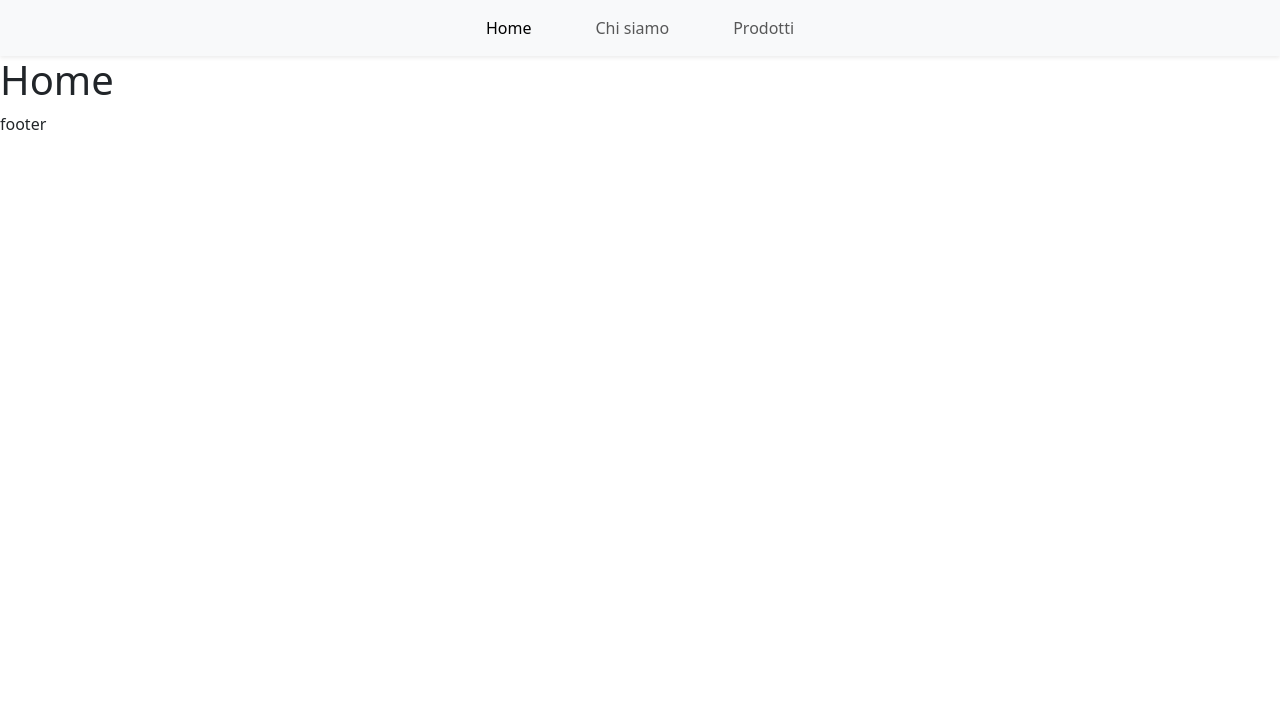
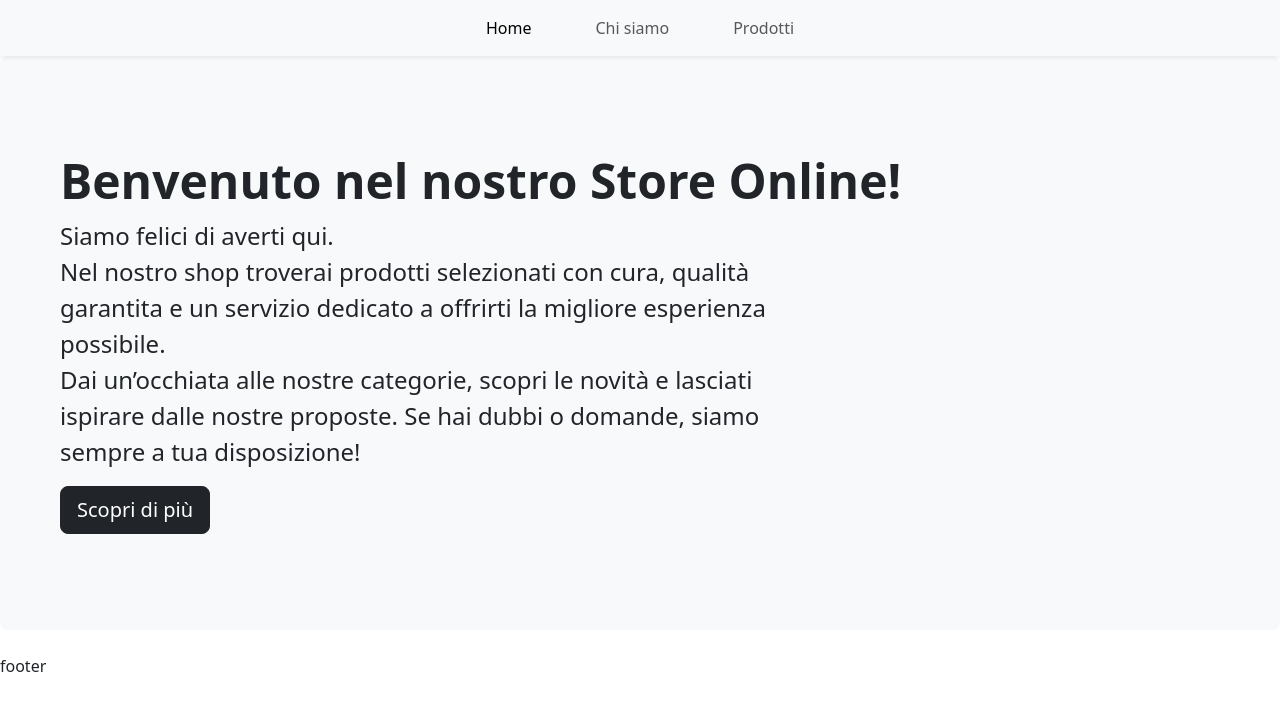
Before and after one commit to giuseppepetrazzuolo6/react-router, a React (Vite) app: page / in a window 1280 px wide. Shown: the top 710 px of the page. Built offline with nearby package versions, Linux system fonts and the light colour scheme; the HTML template or start-up script is replaced by a standard one.

Commit message:
Create HomePage content and add button to navigate to About page

```diff
--- a/src/pages/HomePage.jsx
+++ b/src/pages/HomePage.jsx
@@ -1,6 +1,31 @@
+import { useNavigate } from "react-router-dom";
+
 export default function HomePage() {
+    const navigate = useNavigate();
+
+    const handleClick = () => {
+        navigate("/about");
+    };
 
     return (
-        <h1>Home</h1>
+        <div className="p-5 mb-4 bg-light rounded-3">
+            <div className="container-fluid py-5">
+                <h1 className="display-5 fw-bold">Benvenuto nel nostro Store Online!</h1>
+                <p className="col-md-8 fs-4">
+                    Siamo felici di averti qui. <br />
+                    Nel nostro shop troverai prodotti selezionati con cura,
+                    qualità garantita e un servizio dedicato a offrirti la migliore esperienza possibile. <br />
+                    Dai un’occhiata alle nostre categorie, scopri le novità e lasciati ispirare dalle nostre proposte.
+                    Se hai dubbi o domande, siamo sempre a tua disposizione!
+                </p>
+                <button
+                    className="btn btn-dark btn-lg"
+                    type="button"
+                    onClick={handleClick}>
+                    Scopri di più
+                </button>
+            </div>
+        </div>
+
     )
 }
```
